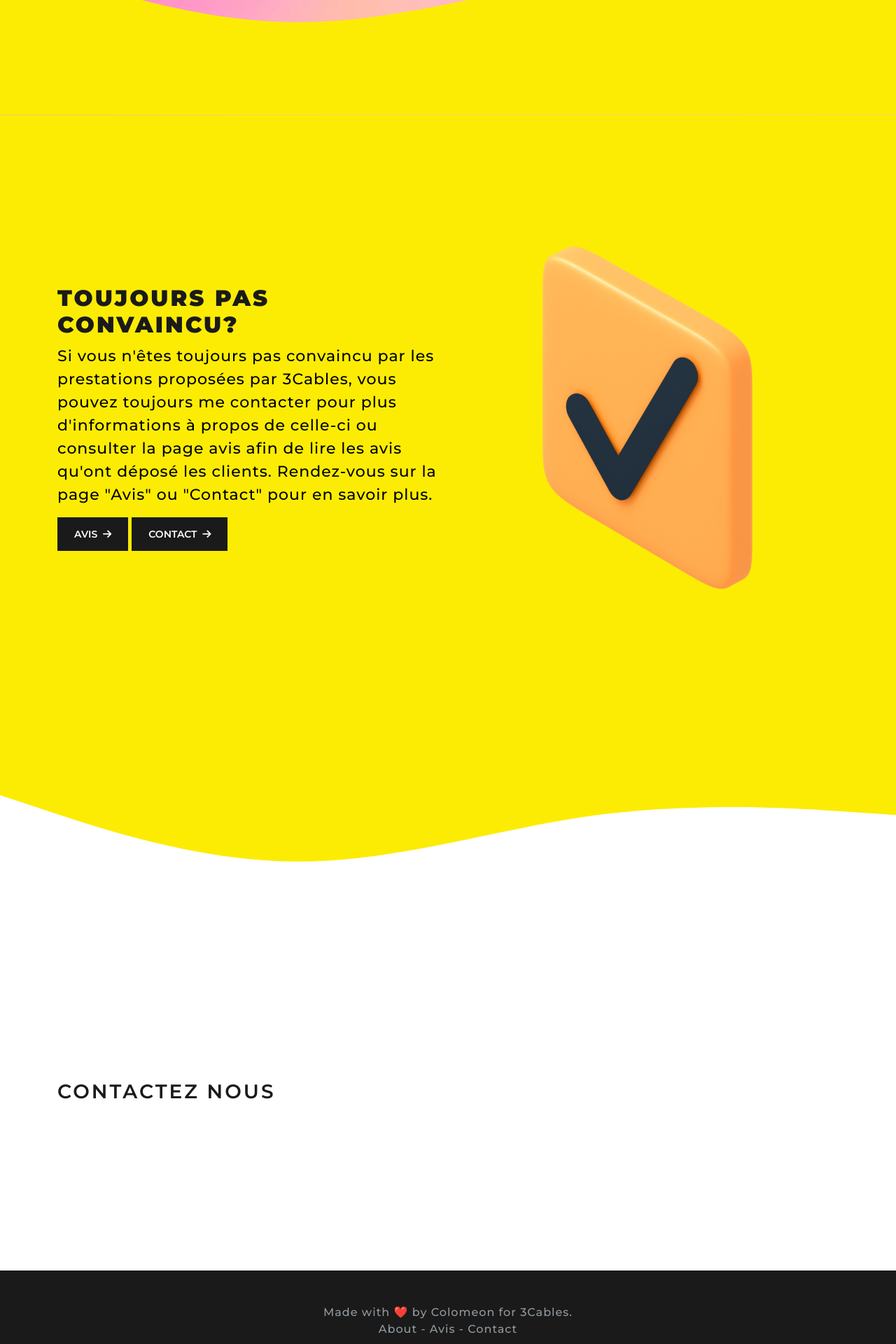
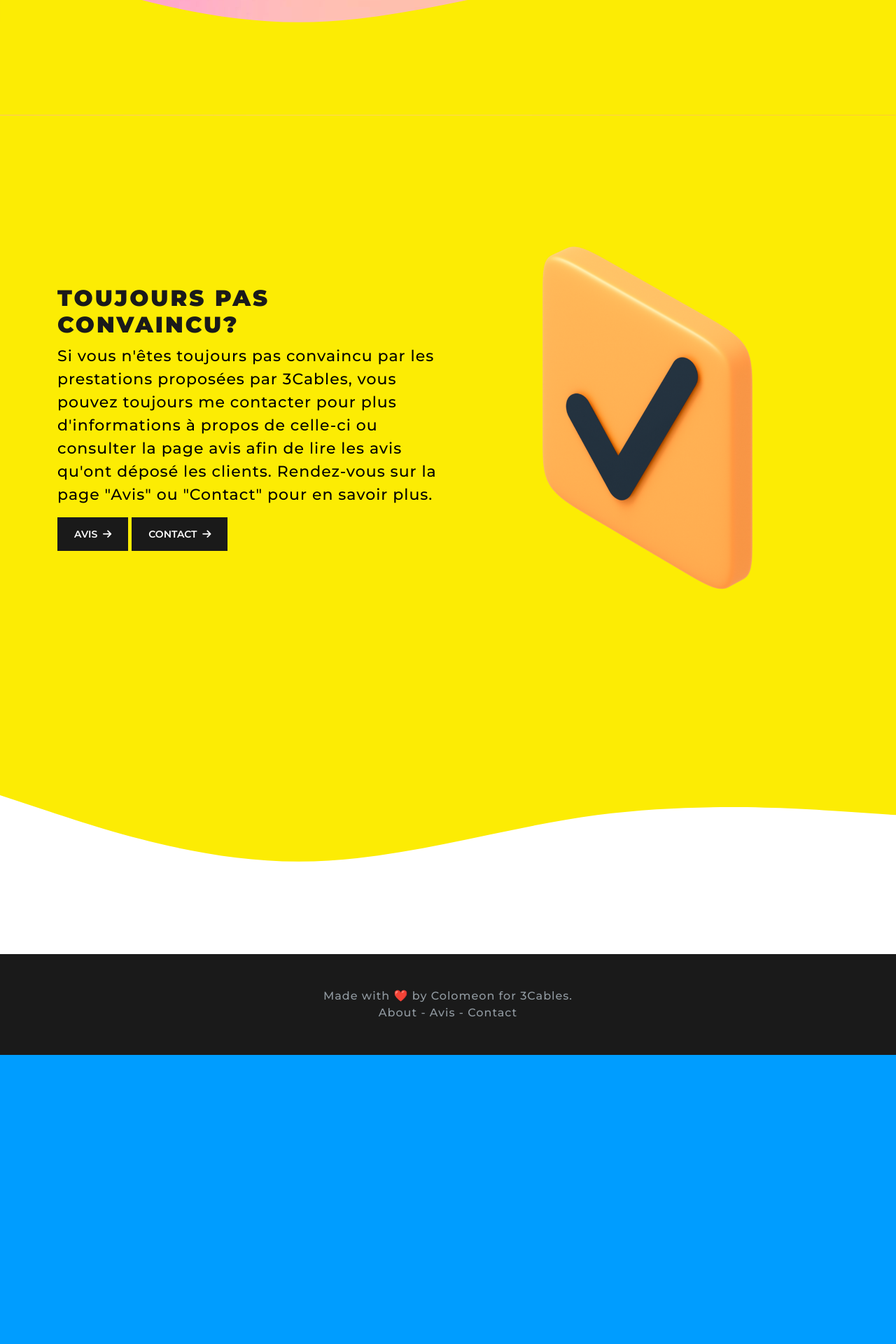
Before and after one commit to SwerkF/comeleon, a Symfony app: template templates/site/index.html.twig in a window 1280 px wide. Shown: the part 3960-5880 px from the top of the page at 70% size. After the commit the page ends 5467 px from the top, so only its background shows below. Run offline with Twig, Linux system fonts and the light colour scheme; the template is opened without the code that fills it, so the values that code supplies are empty; some libraries are stand-ins or nearby versions.

Commit message:
<Fix>Suppression formulaire

```diff
--- a/templates/site/index.html.twig
+++ b/templates/site/index.html.twig
@@ -82,10 +82,6 @@
   </div>
 </div>
 <svg xmlns="http://www.w3.org/2000/svg" viewBox="0 0 1440 320"><path fill="#fcec04" fill-opacity="1" d="M0,64L80,90.7C160,117,320,171,480,170.7C640,171,800,117,960,96C1120,75,1280,85,1360,90.7L1440,96L1440,0L1360,0C1280,0,1120,0,960,0C800,0,640,0,480,0C320,0,160,0,80,0L0,0Z"></path></svg>
-<div class="container" style="padding-bottom: 150px; padding-top: 100px">
-  <div class="row align-items-center justify-content-center justify-content-around" style="padding-top:80px; padding-bottom: 80px">
-    <h2>Contactez nous</h2>
-  </div>
-</div>
+
 <script type="text/javascript">window.onload = function(){ type() }</script>
 {% endblock %}
```
